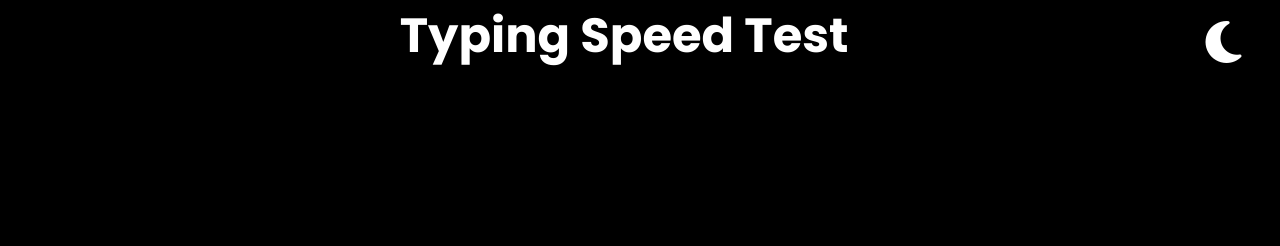
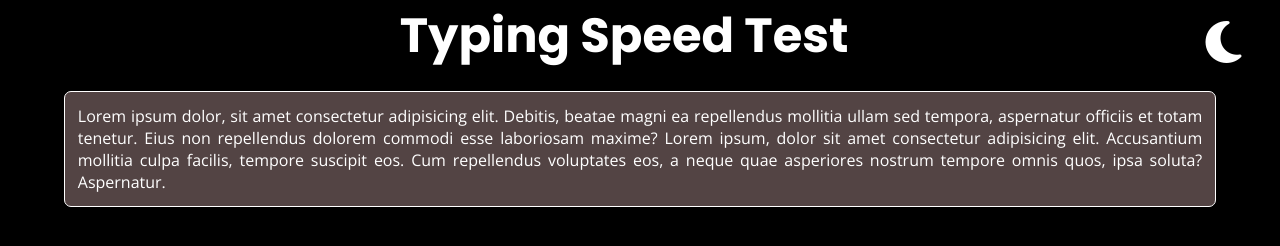
Before and after one commit to sandundil2002/Type-Tastic, a plain HTML site: page index.html in a window 1280 px wide. Drawn offline with nearby package versions, Linux system fonts and the light colour scheme.

Commit message:
content area implemented.

```diff
--- a/index.html
+++ b/index.html
@@ -17,6 +17,10 @@
         <i class="fa-solid fa-moon"></i>
     </div>
 
+    <div id="content-area">
+        Lorem ipsum dolor, sit amet consectetur adipisicing elit. Debitis, beatae magni ea repellendus mollitia ullam sed tempora, aspernatur officiis et totam tenetur. Eius non repellendus dolorem commodi esse laboriosam maxime? Lorem ipsum, dolor sit amet consectetur adipisicing elit. Accusantium mollitia culpa facilis, tempore suscipit eos. Cum repellendus voluptates eos, a neque quae asperiores nostrum tempore omnis quos, ipsa soluta? Aspernatur.
+    </div>
+
 
 
 
--- a/style/style.css
+++ b/style/style.css
@@ -1,4 +1,6 @@
 @import url('https://fonts.googleapis.com/css2?family=Poppins:ital,wght@0,100;0,200;0,300;0,400;0,500;0,600;0,700;0,800;0,900;1,100;1,200;1,300;1,400;1,500;1,600;1,700;1,800;1,900&display=swap');
+
+@import url('https://fonts.googleapis.com/css2?family=Open+Sans:ital,wght@0,300..800;1,300..800&family=Poppins:ital,wght@0,100;0,200;0,300;0,400;0,500;0,600;0,700;0,800;0,900;1,100;1,200;1,300;1,400;1,500;1,600;1,700;1,800;1,900&display=swap');
 
 body {
     background-color: black;
@@ -30,3 +32,17 @@ i{
     font-size: 3rem;
     margin-top: 1.5%;
 }
+
+#content-area{
+    font-family: "Open Sans", sans-serif;
+    font-optical-sizing: auto;
+    background-color: rgb(83, 68, 68);
+    border: 1px solid white;
+    border-radius: 7px;
+    padding: 1%;
+    text-align: justify;
+    margin-left: 5%;
+    margin-right: 5%;
+    margin-top: 1.5%;
+    color: white;
+}
```
